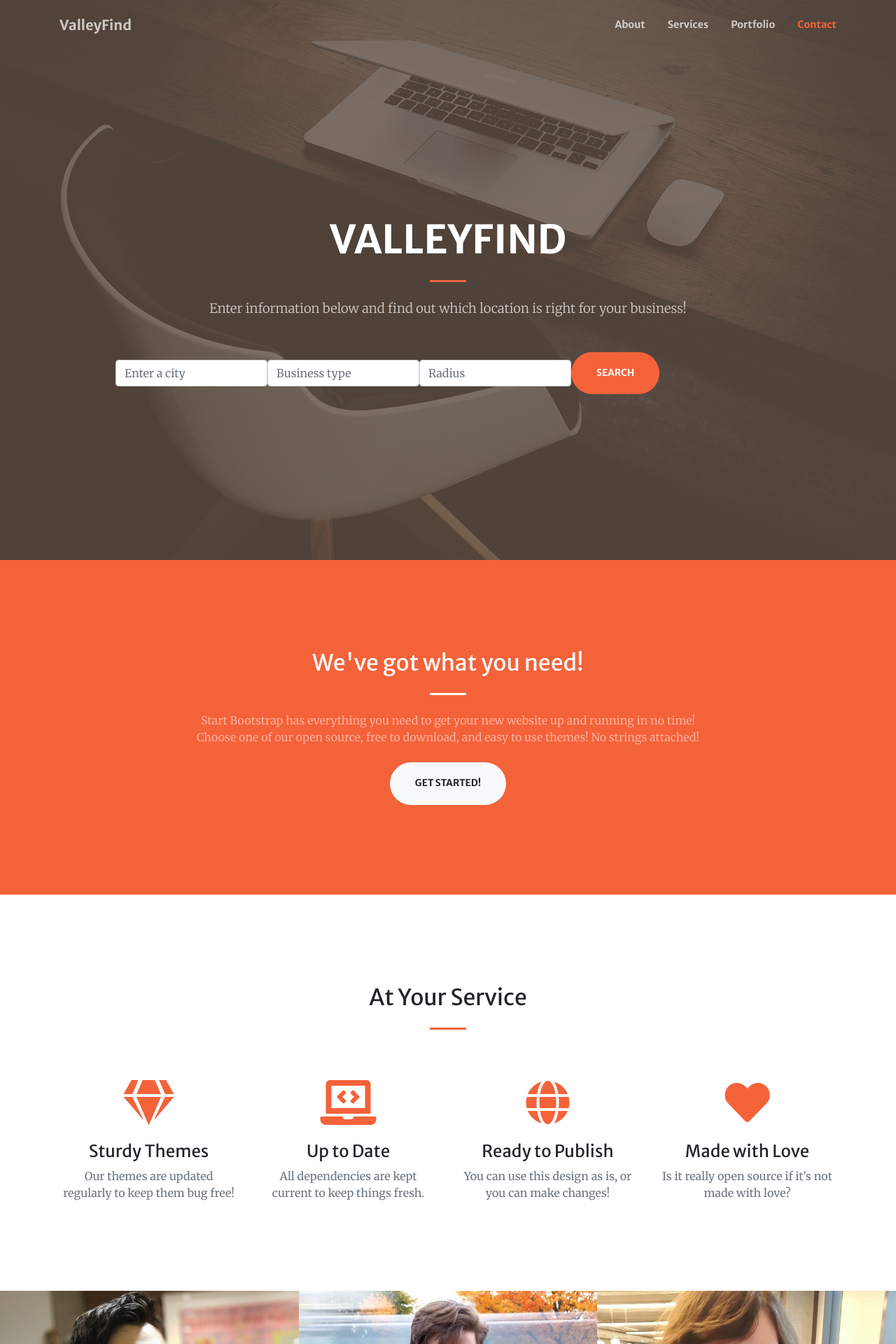
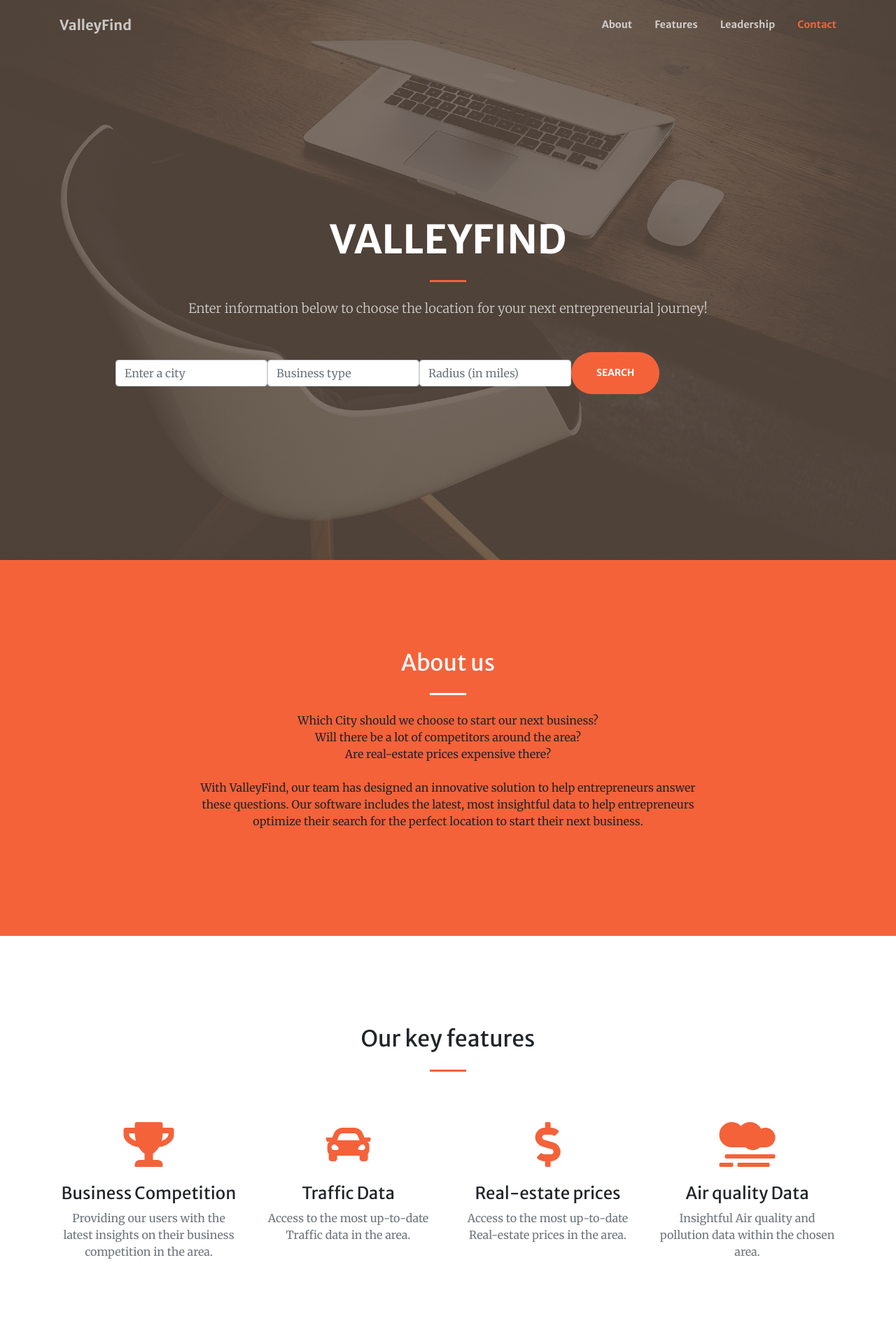
Before and after one commit to CompSciLauren/fedcodeathon, a Flask app: page / in a window 1280 px wide. Shown: the top 1920 px of the page at 70% size. Run offline with Flask 2, Linux system fonts and the light colour scheme; some libraries are stand-ins or nearby versions.

Commit message:
Finish HomePage

```diff
--- a/backend_flask/Templates/index.html
+++ b/backend_flask/Templates/index.html
@@ -66,13 +66,13 @@
               <a class="nav-link js-scroll-trigger" href="#about">About</a>
             </li>
             <li class="nav-item">
-              <a class="nav-link js-scroll-trigger" href="#services"
-                >Services</a
+              <a class="nav-link js-scroll-trigger" href="#features"
+                >Features</a
               >
             </li>
             <li class="nav-item">
-              <a class="nav-link js-scroll-trigger" href="#portfolio"
-                >Portfolio</a
+              <a class="nav-link js-scroll-trigger" href="#leadership"
+                >Leadership</a
               >
             </li>
             <li class="nav-item">
@@ -97,8 +97,7 @@
           </div>
           <div class="col-lg-10 align-self-baseline">
             <p class="text-white-75 font-weight-light mb-5">
-              Enter information below and find out which location is right for
-              your business!
+              Enter information below to choose the location for your next entrepreneurial journey!
             </p>
 
             <div class="row">
@@ -132,7 +131,7 @@
                     name="radius_search"
                     type="text"
                     class="form-control"
-                    placeholder="Radius"
+                    placeholder="Radius (in miles)"
                   />
                 </div>
                 <div class="form-group">
@@ -155,64 +154,75 @@
       <div class="container">
         <div class="row justify-content-center">
           <div class="col-lg-8 text-center">
-            <h2 class="text-white mt-0">We've got what you need!</h2>
+            <h2 class="text-white mt-0">About us</h2>
             <hr class="divider light my-4" />
-            <p class="text-white-50 mb-4">
-              Start Bootstrap has everything you need to get your new website up
-              and running in no time! Choose one of our open source, free to
-              download, and easy to use themes! No strings attached!
+            <p class="text-white-100 mb-4">
+               Which City should we choose to start our next business?
+            <br>
+              Will there be a lot of competitors around the area?
+            <br>
+              Are real-estate prices expensive there?
+            <br>
+            <br>
+              With ValleyFind, our team has designed an innovative solution to help entrepreneurs
+              answer these questions. Our software includes the latest, most insightful data
+              to help entrepreneurs optimize their search for the perfect location to start their next business.
             </p>
-            <a class="btn btn-light btn-xl js-scroll-trigger" href="#services"
-              >Get Started!</a
-            >
           </div>
         </div>
       </div>
     </section>
 
     <!-- Services Section -->
-    <section class="page-section" id="services">
+    <section class="page-section" id="features">
       <div class="container">
-        <h2 class="text-center mt-0">At Your Service</h2>
+        <h2 class="text-center mt-0">Our key features</h2>
         <hr class="divider my-4" />
         <div class="row">
           <div class="col-lg-3 col-md-6 text-center">
             <div class="mt-5">
-              <i class="fas fa-4x fa-gem text-primary mb-4"></i>
-              <h3 class="h4 mb-2">Sturdy Themes</h3>
+              <i class="fas fa-4x fa-trophy text-primary mb-4"></i>
+              <h3 class="h4 mb-2">Business Competition</h3>
               <p class="text-muted mb-0">
-                Our themes are updated regularly to keep them bug free!
+                Providing our users with the latest insights on their business competition in the area.
               </p>
             </div>
           </div>
           <div class="col-lg-3 col-md-6 text-center">
             <div class="mt-5">
-              <i class="fas fa-4x fa-laptop-code text-primary mb-4"></i>
-              <h3 class="h4 mb-2">Up to Date</h3>
+              <i class="fas fa-4x fa-car text-primary mb-4"></i>
+              <h3 class="h4 mb-2">Traffic Data</h3>
               <p class="text-muted mb-0">
-                All dependencies are kept current to keep things fresh.
+                Access to the most up-to-date Traffic data in the area.
               </p>
             </div>
           </div>
           <div class="col-lg-3 col-md-6 text-center">
             <div class="mt-5">
-              <i class="fas fa-4x fa-globe text-primary mb-4"></i>
-              <h3 class="h4 mb-2">Ready to Publish</h3>
+              <i class="fas fa-4x fa-dollar-sign text-primary mb-4"></i>
+              <h3 class="h4 mb-2">Real-estate prices</h3>
               <p class="text-muted mb-0">
-                You can use this design as is, or you can make changes!
+                Access to the most up-to-date Real-estate prices in the area.
               </p>
             </div>
           </div>
           <div class="col-lg-3 col-md-6 text-center">
             <div class="mt-5">
-              <i class="fas fa-4x fa-heart text-primary mb-4"></i>
-              <h3 class="h4 mb-2">Made with Love</h3>
+              <i class="fas fa-4x fa-smog text-primary mb-4"></i>
+              <h3 class="h4 mb-2">Air quality Data</h3>
               <p class="text-muted mb-0">
-                Is it really open source if it's not made with love?
+                Insightful Air quality and pollution data within the chosen area.
               </p>
             </div>
           </div>
         </div>
+      </div>
+    </section>
+
+    <!-- Call to Action Section -->
+    <section id="leadership" class="page-section bg-dark text-white">
+      <div class="container text-center">
+        <h2 class="mb-4">Our Leadership team</h2>
       </div>
     </section>
 
@@ -231,11 +241,11 @@
                 alt=""
               />
               <div class="portfolio-box-caption">
-                <div class="project-category text-white-50">
-                  Category
+                <div class="project-category text-white-100">
+                  CEO
                 </div>
                 <div class="project-name">
-                  Project Name
+                  Warren Wang
                 </div>
               </div>
             </a>
@@ -251,11 +261,11 @@
                 alt=""
               />
               <div class="portfolio-box-caption">
-                <div class="project-category text-white-50">
-                  Category
+                <div class="project-category text-white-100">
+                  CTO
                 </div>
                 <div class="project-name">
-                  Project Name
+                  Kelyn Crandall
                 </div>
               </div>
             </a>
@@ -271,11 +281,11 @@
                 alt=""
               />
               <div class="portfolio-box-caption">
-                <div class="project-category text-white-50">
-                  Category
+                <div class="project-category text-white-100">
+                  Chief Design Officer
                 </div>
                 <div class="project-name">
-                  Project Name
+                  Lauren Stephenson
                 </div>
               </div>
             </a>
@@ -291,11 +301,11 @@
                 alt=""
               />
               <div class="portfolio-box-caption">
-                <div class="project-category text-white-50">
-                  Category
+                <div class="project-category text-white-100">
+                  Lead Video Producer
                 </div>
                 <div class="project-name">
-                  Project Name
+                  Mehrsa Pourabedkashani
                 </div>
               </div>
             </a>
@@ -312,10 +322,10 @@
               />
               <div class="portfolio-box-caption">
                 <div class="project-category text-white-50">
-                  Category
+                  Solving problems for entrepreneurs
                 </div>
                 <div class="project-name">
-                  Project Name
+                  ValleyFind
                 </div>
               </div>
             </a>
@@ -331,11 +341,11 @@
                 alt=""
               />
               <div class="portfolio-box-caption p-3">
-                <div class="project-category text-white-50">
-                  Category
+                <div class="project-category text-white-100">
+                  CIO
                 </div>
                 <div class="project-name">
-                  Project Name
+                  Elly Richardson
                 </div>
               </div>
             </a>
@@ -344,17 +354,7 @@
       </div>
     </section>
 
-    <!-- Call to Action Section -->
-    <section class="page-section bg-dark text-white">
-      <div class="container text-center">
-        <h2 class="mb-4">Free Download at Start Bootstrap!</h2>
-        <a
-          class="btn btn-light btn-xl"
-          href="https://startbootstrap.com/themes/creative/"
-          >Download Now!</a
-        >
-      </div>
-    </section>
+
 
     <!-- Contact Section -->
     <section class="page-section" id="contact">
@@ -364,21 +364,20 @@
             <h2 class="mt-0">Let's Get In Touch!</h2>
             <hr class="divider my-4" />
             <p class="text-muted mb-5">
-              Ready to start your next project with us? Give us a call or send
-              us an email and we will get back to you as soon as possible!
+              Contact us to share ideas to help our software impact more entrepreneurs all around the world.
             </p>
           </div>
         </div>
         <div class="row">
           <div class="col-lg-4 ml-auto text-center mb-5 mb-lg-0">
             <i class="fas fa-phone fa-3x mb-3 text-muted"></i>
-            <div>+1 (202) 555-0149</div>
+            <div>+1 (913) 555-0149</div>
           </div>
           <div class="col-lg-4 mr-auto text-center">
             <i class="fas fa-envelope fa-3x mb-3 text-muted"></i>
             <!-- Make sure to change the email address in anchor text AND the link below! -->
             <a class="d-block" href="mailto:contact@yourwebsite.com"
-              >contact@yourwebsite.com</a
+              >contact@valleyfind.com</a
             >
           </div>
         </div>
```
Also changed, not shown: backend_flask/static/img/portfolio/fullsize/ellysFull.jpeg, 7 other files.
